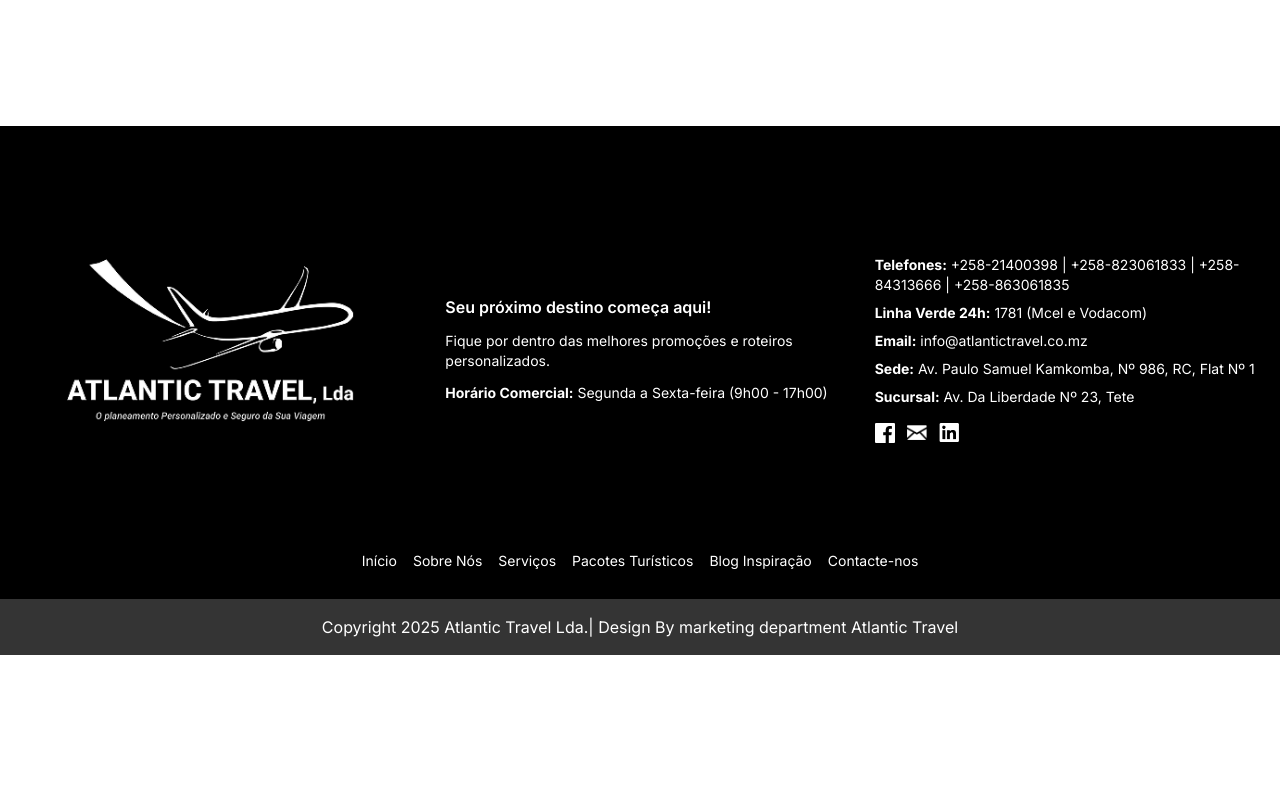
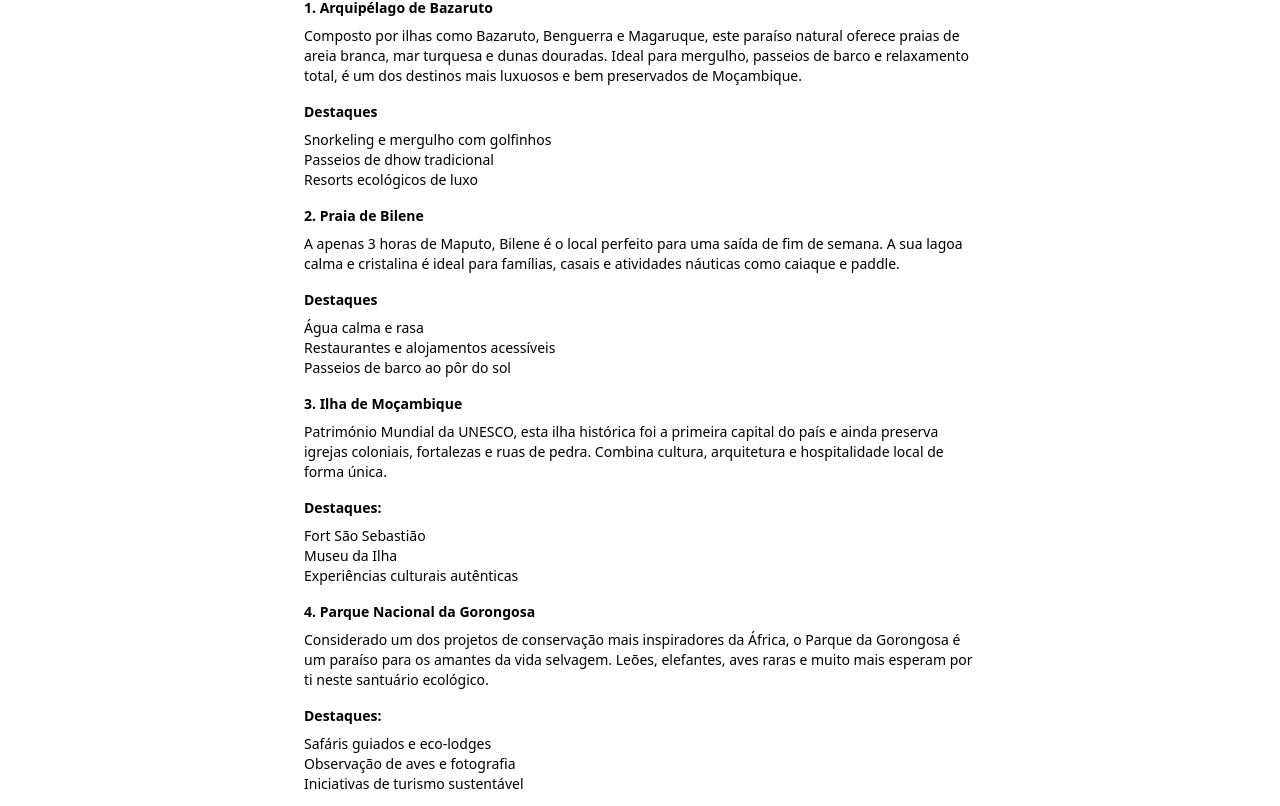
Before and after one commit to Vivaldi-Dev/atlantictravel, a Next.js app in the folder atlantictravel/: page /posts in a window 1280 px wide. Shown: the part 714-1520 px from the top of the page. Before the commit the page ends 1369 px from the top, so only its background shows below. Built offline with nearby package versions, Linux system fonts and the light colour scheme.

Commit message:
git add page posts

```diff
--- a/atlantictravel/src/app/posts/page.tsx
+++ b/atlantictravel/src/app/posts/page.tsx
@@ -11,62 +11,201 @@
   weight: ['400', '700']
 })
 
+const containerVariants = {
+  hidden: { opacity: 0 },
+  visible: {
+    opacity: 1,
+    transition: {
+      staggerChildren: 0.2
+    }
+  }
+}
+
+const itemVariants = {
+  hidden: { y: 20, opacity: 0 },
+  visible: {
+    y: 0,
+    opacity: 1,
+    transition: {
+      duration: 0.6
+    }
+  }
+}
+
+const fadeInVariants = {
+  hidden: { opacity: 0 },
+  visible: { opacity: 1, transition: { duration: 0.8 } }
+}
+
 export default function Page() {
   return (
-    <div className="py-40">
-      <div className={`text-center text-sm ${inter.variable} font-sans`}>
-        <p className="text-center font-semibold text-4xl mb-4">Moçambique espera por ti!</p>
-        <p>Moçambique é uma terra de contrastes naturais e culturais impressionantes. Dos recifes de coral do Índico às</p>
-        <p>savanas cheias de vida selvagem, o país abriga alguns dos destinos mais deslumbrantes e ainda pouco</p>
-        <p>explorados do continente africano. Se procuras por lugares que combinam beleza, tranquilidade e autenticidade,</p>
-        <p>a Atlantic Travel apresenta-te 5 locais em Moçambique que parecem saídos de um postal:</p>
-      </div>
+    <motion.div
+      initial="hidden"
+      animate="visible"
+      variants={containerVariants}
+      className="py-40"
+    >
+      <motion.div
+        variants={fadeInVariants}
+        className={`text-center text-sm ${inter.variable} font-sans`}
+      >
+        <motion.p
+          variants={itemVariants}
+          className="text-center font-semibold text-4xl mb-4"
+        >
+          Moçambique espera por ti!
+        </motion.p>
+        <motion.p variants={itemVariants}>
+          Moçambique é uma terra de contrastes naturais e culturais impressionantes. Dos recifes de coral do Índico às
+        </motion.p>
+        <motion.p variants={itemVariants}>
+          savanas cheias de vida selvagem, o país abriga alguns dos destinos mais deslumbrantes e ainda pouco
+        </motion.p>
+        <motion.p variants={itemVariants}>
+          explorados do continente africano. Se procuras por lugares que combinam beleza, tranquilidade e autenticidade,
+        </motion.p>
+        <motion.p variants={itemVariants}>
+          a Atlantic Travel apresenta-te 5 locais em Moçambique que parecem saídos de um postal:
+        </motion.p>
+      </motion.div>
 
-      <div className="container mx-auto px-4 mt-16">
-        <div className="flex flex-col sm:flex-row justify-center items-end gap-4">
+      <motion.div
+        variants={fadeInVariants}
+        className="container mx-auto px-4 mt-16"
+      >
+        <motion.div
+          variants={containerVariants}
+          className="flex flex-col sm:flex-row justify-center items-end gap-4"
+        >
           <motion.div
-            initial={{ opacity: 0, y: 40 }}
-            animate={{ opacity: 1, y: 0 }}
-            transition={{ duration: 0.6, delay: 0.2 }}
-            className="relative w-full sm:w-[270px] h-[220px] rounded-xl overflow-hidden shadow-lg">
+            variants={itemVariants}
+            className="relative w-full sm:w-[270px] h-[220px] rounded-xl overflow-hidden shadow-lg"
+          >
             <Image
               src="/imgblog.png"
               alt="Imagem 1"
               fill
               className="object-cover hover:scale-105 transition-transform duration-500"
               sizes="(max-width: 768px) 100vw, 250px"
-              priority/>
+              priority
+            />
           </motion.div>
 
           <motion.div
-            initial={{ opacity: 0, y: 40 }}
-            animate={{ opacity: 1, y: 0 }}
-            transition={{ duration: 0.6, delay: 0.4 }}
-            className="relative w-full sm:w-[260px] h-[320px] rounded-xl overflow-hidden shadow-lg">
+            variants={itemVariants}
+            className="relative w-full sm:w-[260px] h-[320px] rounded-xl overflow-hidden shadow-lg"
+          >
             <Image
               src="/imgblog1.png"
               alt="Imagem 2"
               fill
               className="object-cover hover:scale-105 transition-transform duration-500"
               sizes="(max-width: 768px) 100vw, 250px"
-              priority/>
+              priority
+            />
           </motion.div>
 
           <motion.div
-            initial={{ opacity: 0, y: 40 }}
-            animate={{ opacity: 1, y: 0 }}
-            transition={{ duration: 0.6, delay: 0.6 }}
-            className="relative w-full sm:w-[300px] h-[260px] rounded-xl overflow-hidden shadow-lg">
+            variants={itemVariants}
+            className="relative w-full sm:w-[300px] h-[260px] rounded-xl overflow-hidden shadow-lg"
+          >
             <Image
               src="/imgblog3.jpg"
               alt="Imagem 3"
               fill
               className="object-cover hover:scale-105 transition-transform duration-500"
               sizes="(max-width: 768px) 100vw, 250px"
-              priority/>
+              priority
+            />
           </motion.div>
-        </div>
-      </div>
-    </div>
+        </motion.div>
+
+        <motion.div
+          variants={fadeInVariants}
+          className="flex justify-center mt-8"
+        >
+          <motion.div
+            variants={containerVariants}
+            className="max-w-2xl text-sm"
+          >
+            <motion.div variants={itemVariants} className='mb-4'>
+              <p className="font-semibold text-start mb-2">1. Arquipélago de Bazaruto</p>
+              <p>
+                Composto por ilhas como Bazaruto, Benguerra e Magaruque, este paraíso natural oferece praias de areia branca,
+                mar turquesa e dunas douradas. Ideal para mergulho, passeios de barco e relaxamento total, é um dos destinos
+                mais luxuosos e bem preservados de Moçambique.
+              </p>
+            </motion.div>
+
+            <motion.div variants={itemVariants} className='mb-4'>
+              <p className="font-semibold text-start mb-2">Destaques</p>
+              <p>
+                Snorkeling e mergulho com golfinhos  <br />
+                Passeios de dhow tradicional
+                <br />
+                Resorts ecológicos de luxo
+              </p>
+            </motion.div>
+
+            <motion.div variants={itemVariants} className='mb-4'>
+              <p className="font-semibold text-start mb-2">2. Praia de Bilene  </p>
+              <p>
+                A apenas 3 horas de Maputo, Bilene é o local perfeito para uma saída de fim de semana.
+                A sua lagoa calma e cristalina é  ideal para famílias, casais e atividades náuticas como caiaque e paddle.
+              </p>
+            </motion.div>
+
+            <motion.div variants={itemVariants} className='mb-4'>
+              <p className="font-semibold text-start mb-2">Destaques</p>
+              <p>Água calma e rasa  <br />
+                Restaurantes e alojamentos acessíveis
+                <br />
+                Passeios de barco ao pôr do sol</p>
+            </motion.div>
+
+            <motion.div variants={itemVariants} className='mb-4'>
+              <p className="font-semibold text-start mb-2">3. Ilha de Moçambique  </p>
+              <p>Património Mundial da UNESCO, esta ilha histórica foi a primeira capital do país e ainda preserva igrejas coloniais,
+                fortalezas e ruas de pedra. Combina cultura, arquitetura e hospitalidade local de forma única.  </p>
+            </motion.div>
+
+            <motion.div variants={itemVariants} className='mb-4'>
+              <p className="font-semibold text-start mb-2">Destaques:</p>
+              <p>Fort São Sebastião  <br />
+                Museu da Ilha
+                <br />
+                Experiências culturais autênticas</p>
+            </motion.div>
+
+            <motion.div variants={itemVariants} className='mb-4'>
+              <p className="font-semibold text-start mb-2">4. Parque Nacional da Gorongosa  </p>
+              <p>Considerado um dos projetos de conservação mais inspiradores da África, o Parque da Gorongosa é um paraíso para os  amantes da vida selvagem. Leões, elefantes, aves raras e muito mais esperam por ti neste santuário ecológico.</p>
+            </motion.div>
+
+            <motion.div variants={itemVariants} className='mb-4'>
+              <p className="font-semibold text-start mb-2">Destaques:</p>
+              <p>Safáris guiados e eco-lodges<br />
+                Observação de aves e fotografia  <br />
+                Iniciativas de turismo sustentável </p>
+            </motion.div>
+
+            <motion.div variants={itemVariants} className='mb-4'>
+              <p className="font-semibold text-start mb-2">5. Ilha da Inhaca </p>
+              <p>Perfeita para quem quer fugir da cidade sem ir muito longe. Localizada ao largo de Maputo, Inhaca oferece uma rica  biodiversidade marinha, praias tranquilas e experiências culturais únicas com as comunidades locais.
+              </p>
+            </motion.div>
+
+            <motion.div variants={itemVariants} className='mb-4'>
+              <p className="font-semibold text-start mb-2">Destaques:</p>
+              <p>Mergulho com snorkel em recifes de coral<br />
+                Tradições locais e mercados de peixe Ideal para um bate-volta ou fim de semana  Seja para  <br />
+                férias em família, viagens românticas ou aventuras culturais, Moçambique tem um destino</p> <br />
+              <p>perfeito à tua  espera.</p>
+              <p>E a Atlantic Travel está aqui para tornar essa experiência segura, acessível e inesquecível.</p>
+            </motion.div>
+          </motion.div>
+        </motion.div>
+      </motion.div>
+    </motion.div>
   )
 }
```
